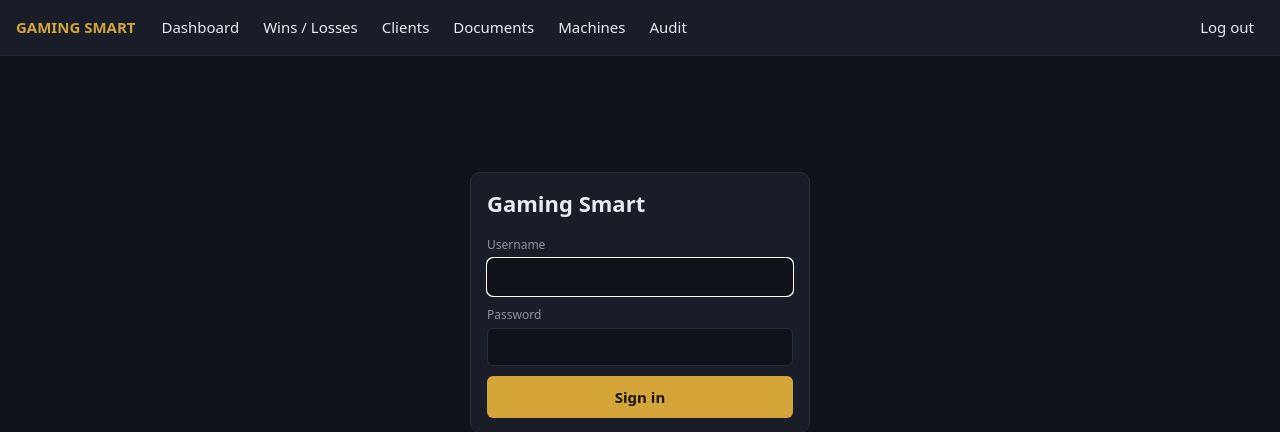
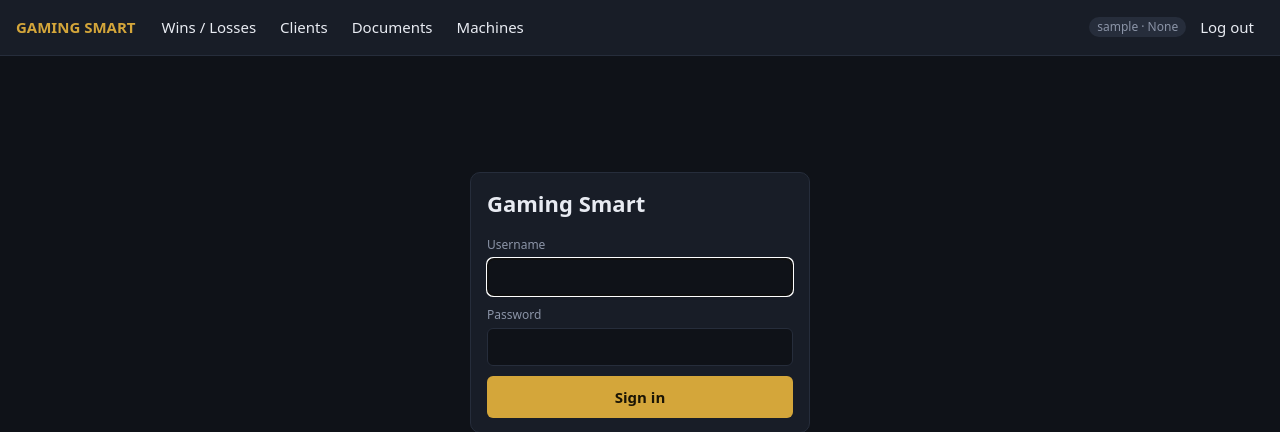
Before and after one commit to elitecommodity-rgb/gaming-smart, a Flask app: page /login in a window 1280 px wide. Shown: the top 432 px of the page. Run offline with Flask 3, Linux system fonts and the light colour scheme; the visitor is signed in with stand-in values (Sample User, id 1).

Commit message:
Update base.html

```diff
--- a/templates/base.html
+++ b/templates/base.html
@@ -7,13 +7,16 @@
 {% if session.user %}
 <nav>
   <span class="brand">GAMING SMART</span>
-  <a href="{{ url_for('dashboard') }}">Dashboard</a>
+  {% if can('supervisor') %}<a href="{{ url_for('dashboard') }}">Dashboard</a>{% endif %}
   <a href="{{ url_for('entries') }}">Wins / Losses</a>
   <a href="{{ url_for('clients') }}">Clients</a>
   <a href="{{ url_for('documents') }}">Documents</a>
   <a href="{{ url_for('machines') }}">Machines</a>
-  <a href="{{ url_for('audit') }}">Audit</a>
+  {% if can('supervisor') %}<a href="{{ url_for('reports') }}">Reports</a>
+  <a href="{{ url_for('audit') }}">Audit</a>{% endif %}
+  {% if can('admin') %}<a href="{{ url_for('users') }}">Users</a>{% endif %}
   <span class="sp"></span>
+  <span class="pill">{{ username }} · {{ role }}</span>
   <a href="{{ url_for('logout') }}">Log out</a>
 </nav>
 {% endif %}
```
